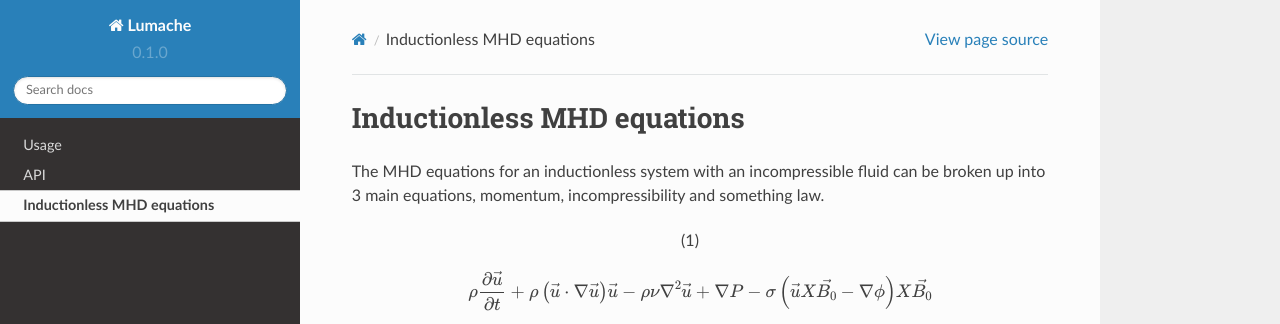
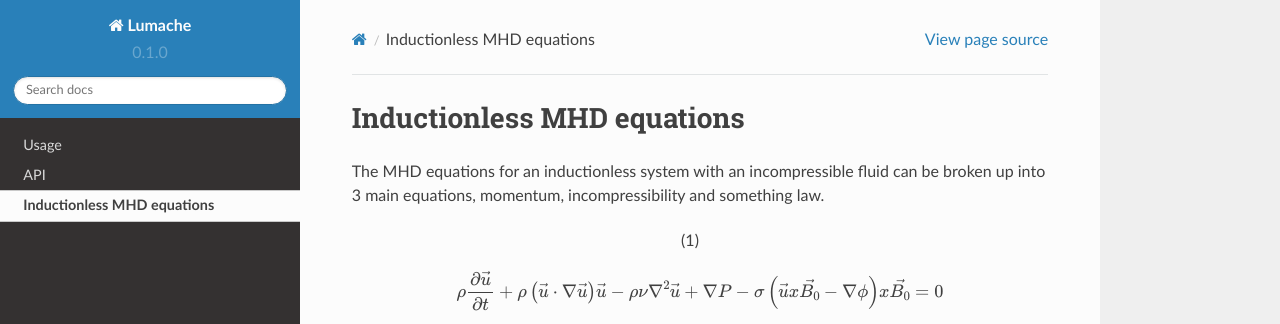
Before and after one commit to sohail69/MHD_mfem_practice, a Sphinx documentation site: the page built from documentation/docs/source/inductionlessmhd.rst, in a window 1280 px wide, cut to the strip 0-324 px from the top of the page. Built offline with Sphinx 7.4.7 and the Read the Docs theme 2.0.0, drawn with Linux system fonts in a browser that asks for light colours.

Commit message:
Update inductionlessmhd.rst

```diff
--- a/documentation/docs/source/inductionlessmhd.rst
+++ b/documentation/docs/source/inductionlessmhd.rst
@@ -4,7 +4,7 @@ Inductionless MHD equations
 The MHD equations for an inductionless system with an incompressible fluid can be
 broken up into 3 main equations, momentum, incompressibility and something law.
 
-.. math:: \rho \frac{\partial \vec{u}}{\partial t} + \rho \left( \vec{u} \cdot \nabla \vec{u} \right) \vec{u} -\rho \nu \nabla^{2} \vec{u} + \nabla P - \sigma \left(\vec{u} X \vec{B_{0}} - \nabla \phi \right) X \vec{B_{0}}
+.. math:: \rho \frac{\partial \vec{u}}{\partial t} + \rho \left( \vec{u} \cdot \nabla \vec{u} \right) \vec{u} -\rho \nu \nabla^{2} \vec{u} + \nabla P - \sigma \left(\vec{u} x \vec{B_{0}} - \nabla \phi \right) x \vec{B_{0}} = 0
    :label: inductionlessIcoMomentum
 
 .. autosummary::
```
